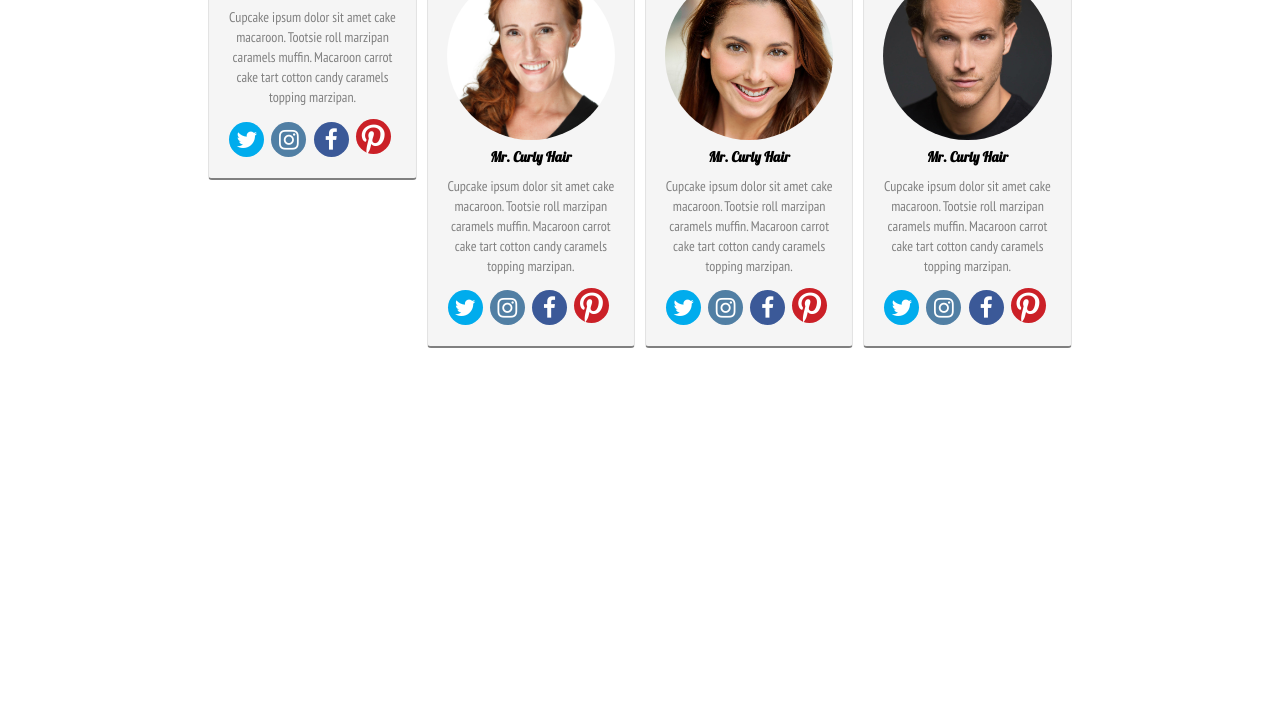
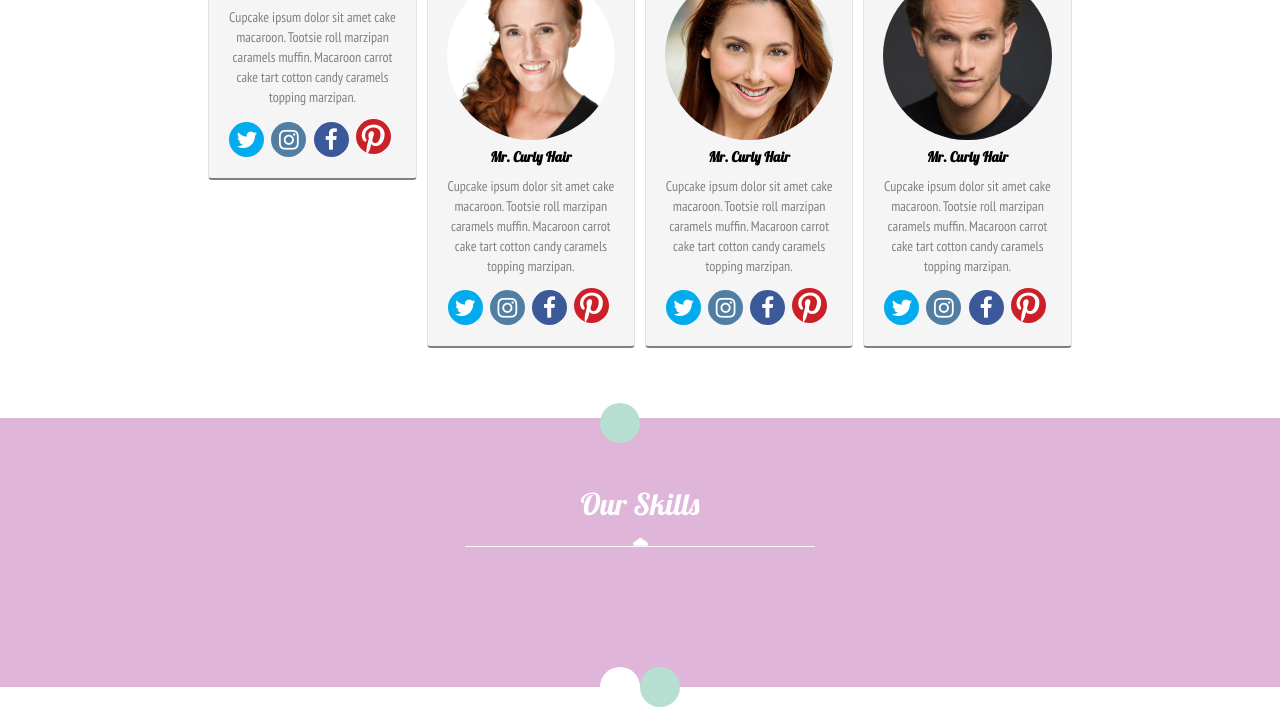
Before and after one commit to NoraKitchen/bakery-clone, a plain HTML site: page index.html in a window 1280 px wide. Shown: the part 2940-3647 px from the top of the page. Before the commit the page ends 3358 px from the top, so only its background shows below. Drawn offline with Linux system fonts and the light colour scheme.

Commit message:
starting skills

```diff
--- a/assets/stylesheet.css
+++ b/assets/stylesheet.css
@@ -337,7 +337,7 @@ ul .btn {
     text-shadow: 1px 1px gray;
 }
 
-#prices .divider {
+#prices .divider, #skills .divider {
     filter: none;
     -webkit-filter: none;
 }
@@ -513,3 +513,8 @@ ul .btn {
     position: relative;
     top: 4px;
 }
+
+#skills {
+    background-color: #DFB6D9;
+    color: white;
+}
--- a/index.html
+++ b/index.html
@@ -571,11 +571,38 @@
                                 </ul>
                             </div>
                         </div>
+                    </div>
+                </div>
+            </div>
+        </section>
 
+        <section class="row" id="skills">
+            <div class="col-md-6">
+                <div class="row">
+                    <div class="lg-circle pull-right"></div>
+                </div>
+            </div>
+            <div class="col-md-6">
+                <div class="row">
+                    <div class="rw-circle"></div>
+                </div>
+            </div>
 
+            <div class="row content">
+                <div class="col-md-12">
+                    <h2 class="text-center">Our Skills</h2>
+                    <div class="divider center-block"><img src="assets/dividesymbol.png" class="divider-img center-block"></div>
+                </div>
+            </div>
 
-
-                    </div>
+            <div class="col-md-6">
+                <div class="row">
+                    <div class="lw-circle pull-right"></div>
+                </div>
+            </div>
+            <div class="col-md-6">
+                <div class="row">
+                    <div class="rg-circle"></div>
                 </div>
             </div>
         </section>
```
